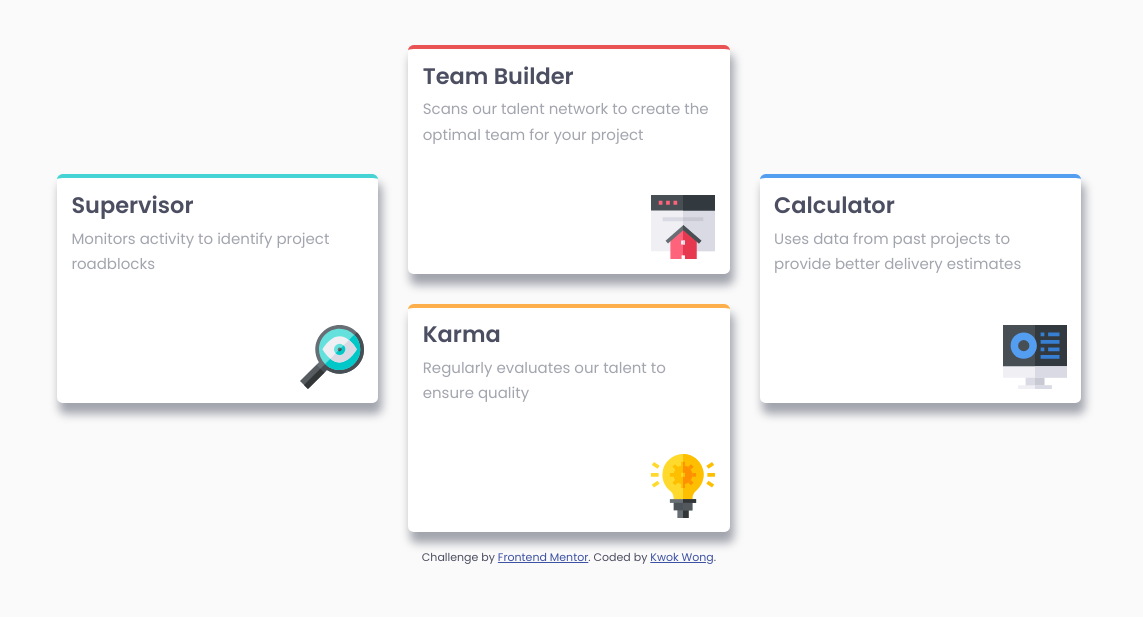
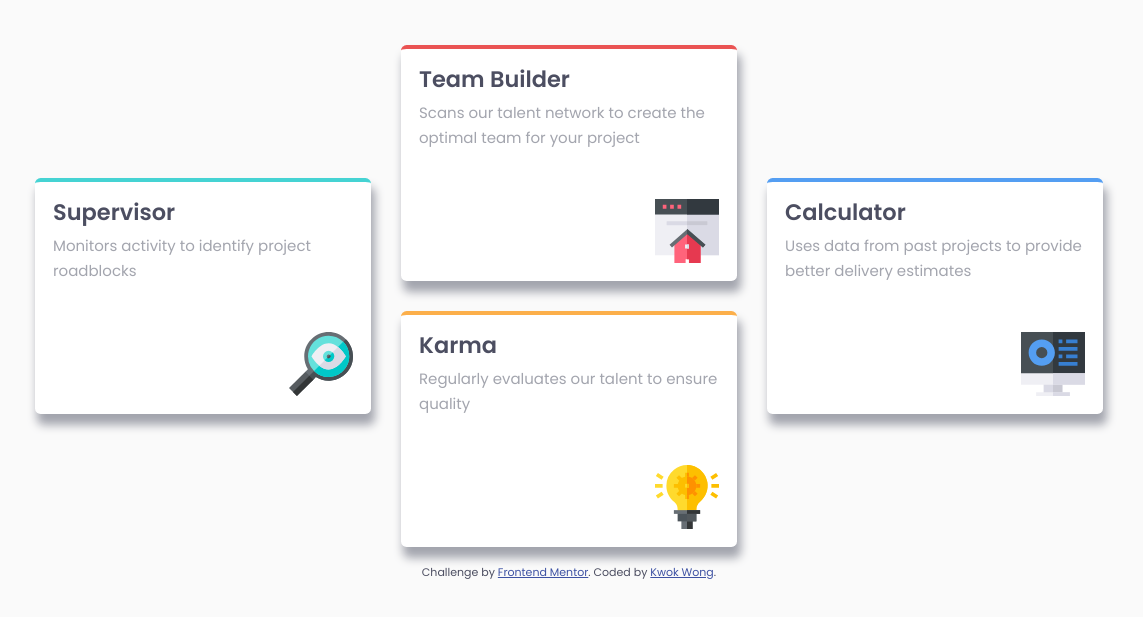
Before and after one commit to kwokkw/four-card-feature-section-master, a plain HTML site: page index.html in a window 1536 px wide. Shown: the part 237-854 px from the top of the page, without its empty margins (199-1342 px from the left). Drawn offline with Linux system fonts and the light colour scheme.

Commit message:
Update style.css

```diff
--- a/css/style.css
+++ b/css/style.css
@@ -175,10 +175,6 @@ li img {
 
 @media screen and (min-width: 64rem) {
 
-    main {
-        max-width: 64rem;
-    }
-
     .text-container {
         margin: auto;
         max-width: 33rem;
@@ -221,3 +217,10 @@ li img {
         grid-area: 3/ 2/ span 2/ span 1;
     }
 }
+
+@media screen and (min-width: 90rem) {
+    .cards {
+        max-width: 21rem;
+        padding: 1.125rem;
+    }
+}
```
